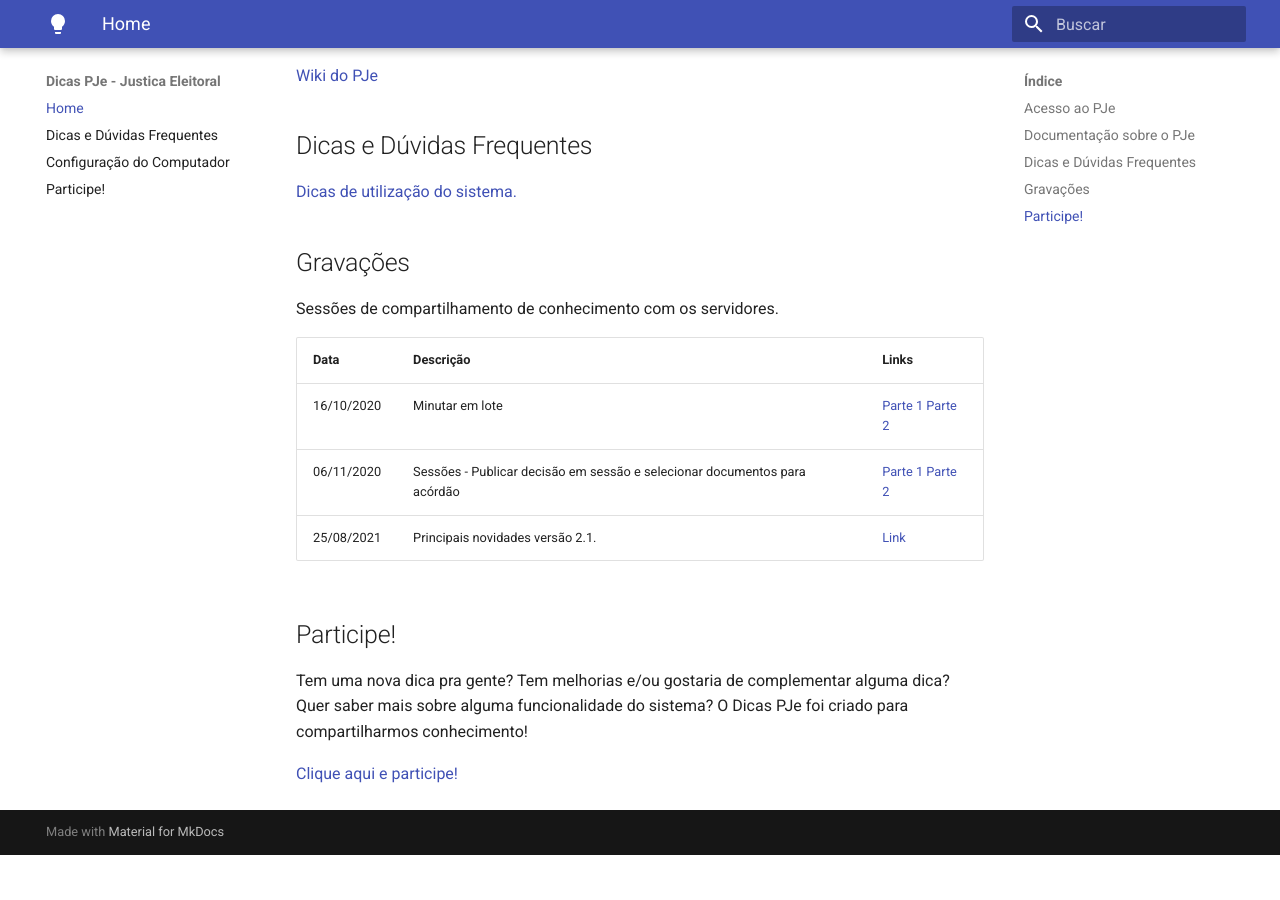
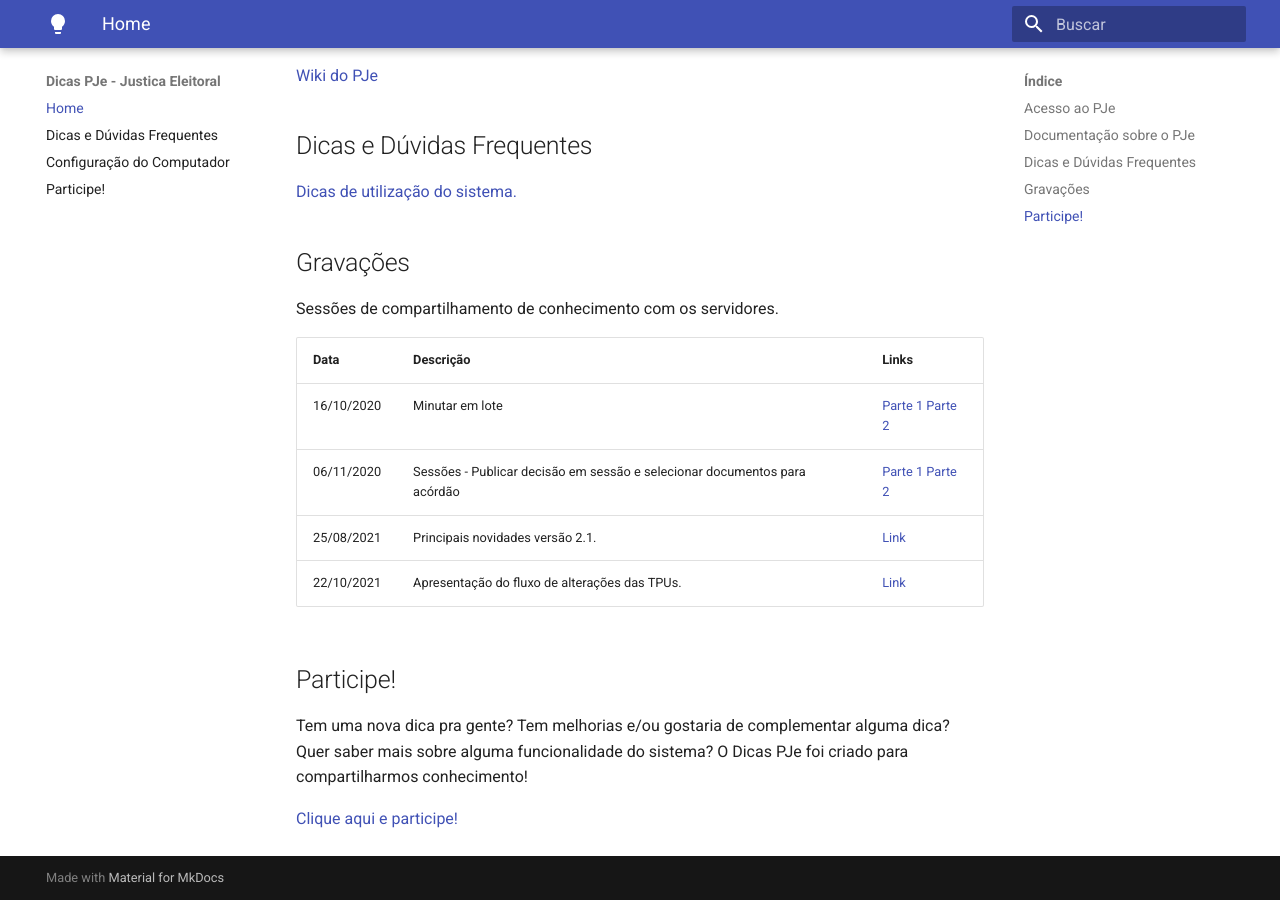
Before and after one commit to PJeJE/dicas_versao_1, an MkDocs documentation site: the page built from docs/index.md, in a window 1280 px wide and 900 px high, scrolled down 531 px. Built offline with MkDocs 1.6.1 and Material for MkDocs 9.7.7, drawn with Linux system fonts in a browser that asks for light colours; nearby versions of some CDN libraries; before the commit the page ends 1386 px from its top, so only the background shows below that.

Commit message:
video da TPU

```diff
--- a/docs/index.md
+++ b/docs/index.md
@@ -25,6 +25,7 @@ Sessões de compartilhamento de conhecimento com os servidores.
 | 16/10/2020 |  Minutar em lote | [Parte 1](https://www.dropbox.com/s/3w96wuamjhisk82/pje1g45965874363115%20on%202020-10-16%2017-34.mp4?dl=0) [Parte 2](https://www.dropbox.com/s/q346i6014b6t5xz/pje1g45965874363115%20on%202020-10-16%2018-17.mp4?dl=0)
 | 06/11/2020 |    Sessões - Publicar decisão em sessão e selecionar documentos para acórdão   |   [Parte 1](https://www.dropbox.com/s/q7tm6cbsrr5842u/pje2grauprimeirareuniaoaspje%20on%202020-11-06%2018-04.mp4?dl=0) [Parte 2](https://www.dropbox.com/s/q4pf7j9kym8poux/pje2grauprimeirareuniaoaspje%20on%202020-11-06%2018-26.mp4?dl=0) |
 | 25/08/2021 | Principais novidades versão 2.1. | [Link](https://justicaeleitoral-my.sharepoint.com/:v:/g/personal/bruney_brum_tse_jus_br/Eb1JEUqMh-pHpd_GLih-baAB5rxPFH5fLdlRAfFdt0IrrQ) |
+| 22/10/2021 | Apresentação do fluxo de alterações das TPUs. | [Link](https://justicaeleitoral-my.sharepoint.com/:v:/g/personal/bruney_brum_tse_jus_br/EYStqV6ZML5CnngzRCS53kgB0I91BOejxrKoiGPUkP5_XA?e=G7zBrq) |
 
 ## Participe!
 
```
